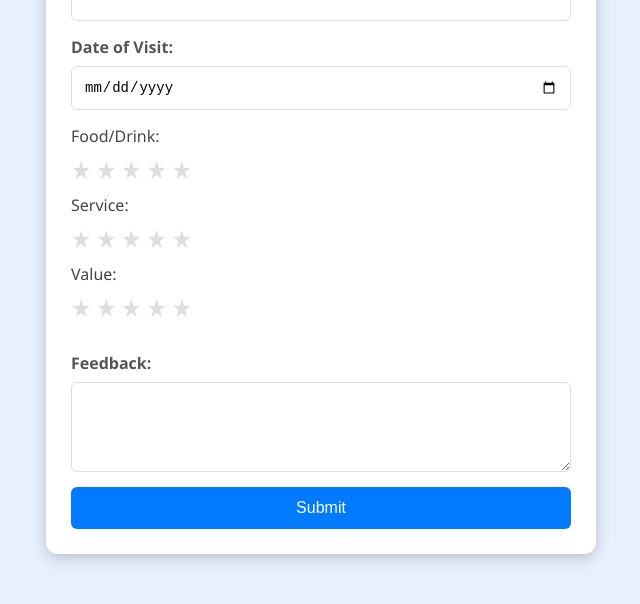
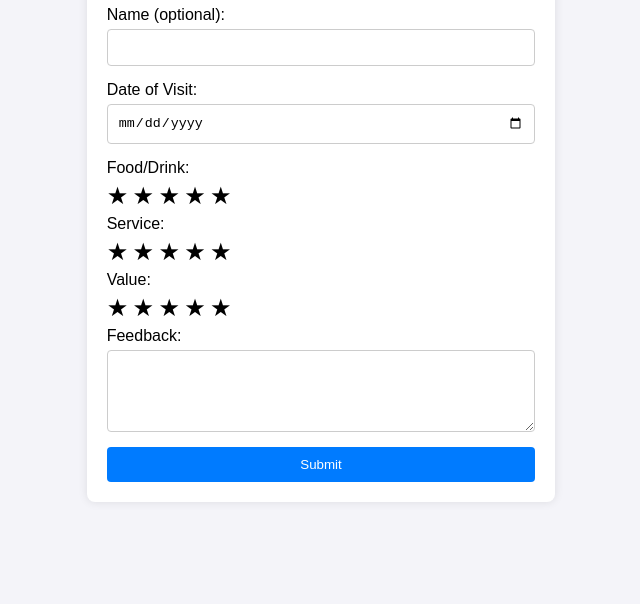
Before and after one commit to MrNew0ne/Feedback, a plain HTML site: page index.html in a window 1280 px wide. Shown: the part 196-800 px from the top of the page, without its empty margins (319-959 px from the left). Drawn offline with Linux system fonts and the light colour scheme.

Commit message:
index.html

```diff
--- a/index.html
+++ b/index.html
@@ -6,87 +6,63 @@
     <title>Customer Service Feedback</title>
     <style>
         body {
-            font-family: 'Segoe UI', Tahoma, Geneva, Verdana, sans-serif;
+            font-family: Arial, sans-serif;
             margin: 0;
             padding: 0;
             display: flex;
             justify-content: center;
             align-items: center;
             height: 100vh;
-            background-color: #e8f0fe;
+            background-color: #f4f4f9;
         }
         .container {
             background: #fff;
-            padding: 25px;
-            border-radius: 12px;
-            box-shadow: 0 4px 15px rgba(0, 0, 0, 0.2);
-            width: 100%;
-            max-width: 500px; /* This ensures the form is centered */
+            padding: 20px;
+            border-radius: 8px;
+            box-shadow: 0 0 10px rgba(0, 0, 0, 0.1);
         }
         h1 {
             text-align: center;
-            color: #333;
-            font-size: 24px;
-            margin-bottom: 20px;
         }
         form {
             display: flex;
             flex-direction: column;
         }
         label {
-            margin-bottom: 8px;
-            color: #555;
-            font-weight: bold;
+            margin-bottom: 5px;
         }
         input, select, textarea {
             margin-bottom: 15px;
-            padding: 12px;
-            border: 1px solid #ddd;
-            border-radius: 6px;
-            font-size: 14px;
-        }
-        textarea {
-            resize: vertical;
-        }
-        .rating-section {
-            margin-bottom: 20px;
-        }
-        .rating-label {
-            margin-bottom: 5px;
-            font-size: 16px;
-            color: #444;
+            padding: 10px;
+            border: 1px solid #ccc;
+            border-radius: 4px;
         }
         .stars {
             display: flex;
-            flex-direction: row-reverse;
-            justify-content: flex-end;
-            gap: 5px;
+            justify-content: space-between;
+            width: 125px;
         }
-        .stars input[type="radio"] {
+        input[type="radio"] {
             display: none;
         }
-        .stars label {
-            font-size: 25px;
-            color: #ddd;
+        label.star {
+            font-size: 24px;
             cursor: pointer;
-            transition: color 0.2s;
         }
-        .stars input[type="radio"]:checked ~ label {
-            color: #f5c518;
+        label.star:hover,
+        label.star:hover ~ label.star {
+            color: #ffcc00;
         }
-        .stars label:hover,
-        .stars label:hover ~ label {
-            color: #f5c518;
+        input[type="radio"]:checked ~ label.star {
+            color: #ffcc00;
         }
         button {
-            padding: 12px;
+            padding: 10px;
             border: none;
-            border-radius: 6px;
+            border-radius: 4px;
             background: #007bff;
             color: white;
-            font-size: 16px;
             cursor: pointer;
-            transition: background-color 0.2s;
         }
         button:hover {
             background: #0056b3;
@@ -96,46 +72,38 @@
 <body>
     <div class="container">
         <h1>Customer Service Feedback</h1>
-        <form action="https://formsubmit.co/mrnewoneoriginal@gmail.com" method="POST">
+        <form action="https://formsubmit.co/your-email@example.com" method="POST">
             <label for="name">Name (optional):</label>
             <input type="text" id="name" name="name">
 
             <label for="date">Date of Visit:</label>
             <input type="date" id="date" name="date" required>
 
-            <div class="rating-section">
-                <div class="rating-category">
-                    <div class="rating-label">Food/Drink:</div>
-                    <div class="stars">
-                        <input type="radio" id="food-drink-5" name="food_drink" value="5" required><label for="food-drink-5">&#9733;</label>
-                        <input type="radio" id="food-drink-4" name="food_drink" value="4" required><label for="food-drink-4">&#9733;</label>
-                        <input type="radio" id="food-drink-3" name="food_drink" value="3" required><label for="food-drink-3">&#9733;</label>
-                        <input type="radio" id="food-drink-2" name="food_drink" value="2" required><label for="food-drink-2">&#9733;</label>
-                        <input type="radio" id="food-drink-1" name="food_drink" value="1" required><label for="food-drink-1">&#9733;</label>
-                    </div>
-                </div>
+            <label for="food_drink">Food/Drink:</label>
+            <div class="stars">
+                <input type="radio" id="food_drink5" name="food_drink" value="★★★★★"><label for="food_drink5" class="star">★</label>
+                <input type="radio" id="food_drink4" name="food_drink" value="★★★★"><label for="food_drink4" class="star">★</label>
+                <input type="radio" id="food_drink3" name="food_drink" value="★★★"><label for="food_drink3" class="star">★</label>
+                <input type="radio" id="food_drink2" name="food_drink" value="★★"><label for="food_drink2" class="star">★</label>
+                <input type="radio" id="food_drink1" name="food_drink" value="★"><label for="food_drink1" class="star">★</label>
+            </div>
 
-                <div class="rating-category">
-                    <div class="rating-label">Service:</div>
-                    <div class="stars">
-                        <input type="radio" id="service-5" name="service" value="5" required><label for="service-5">&#9733;</label>
-                        <input type="radio" id="service-4" name="service" value="4" required><label for="service-4">&#9733;</label>
-                        <input type="radio" id="service-3" name="service" value="3" required><label for="service-3">&#9733;</label>
-                        <input type="radio" id="service-2" name="service" value="2" required><label for="service-2">&#9733;</label>
-                        <input type="radio" id="service-1" name="service" value="1" required><label for="service-1">&#9733;</label>
-                    </div>
-                </div>
+            <label for="service">Service:</label>
+            <div class="stars">
+                <input type="radio" id="service5" name="service" value="★★★★★"><label for="service5" class="star">★</label>
+                <input type="radio" id="service4" name="service" value="★★★★"><label for="service4" class="star">★</label>
+                <input type="radio" id="service3" name="service" value="★★★"><label for="service3" class="star">★</label>
+                <input type="radio" id="service2" name="service" value="★★"><label for="service2" class="star">★</label>
+                <input type="radio" id="service1" name="service" value="★"><label for="service1" class="star">★</label>
+            </div>
 
-                <div class="rating-category">
-                    <div class="rating-label">Value:</div>
-                    <div class="stars">
-                        <input type="radio" id="value-5" name="value" value="5" required><label for="value-5">&#9733;</label>
-                        <input type="radio" id="value-4" name="value" value="4" required><label for="value-4">&#9733;</label>
-                        <input type="radio" id="value-3" name="value" value="3" required><label for="value-3">&#9733;</label>
-                        <input type="radio" id="value-2" name="value" value="2" required><label for="value-2">&#9733;</label>
-                        <input type="radio" id="value-1" name="value" value="1" required><label for="value-1">&#9733;</label>
-                    </div>
-                </div>
+            <label for="value">Value:</label>
+            <div class="stars">
+                <input type="radio" id="value5" name="value" value="★★★★★"><label for="value5" class="star">★</label>
+                <input type="radio" id="value4" name="value" value="★★★★"><label for="value4" class="star">★</label>
+                <input type="radio" id="value3" name="value" value="★★★"><label for="value3" class="star">★</label>
+                <input type="radio" id="value2" name="value" value="★★"><label for="value2" class="star">★</label>
+                <input type="radio" id="value1" name="value" value="★"><label for="value1" class="star">★</label>
             </div>
 
             <label for="feedback">Feedback:</label>
```
